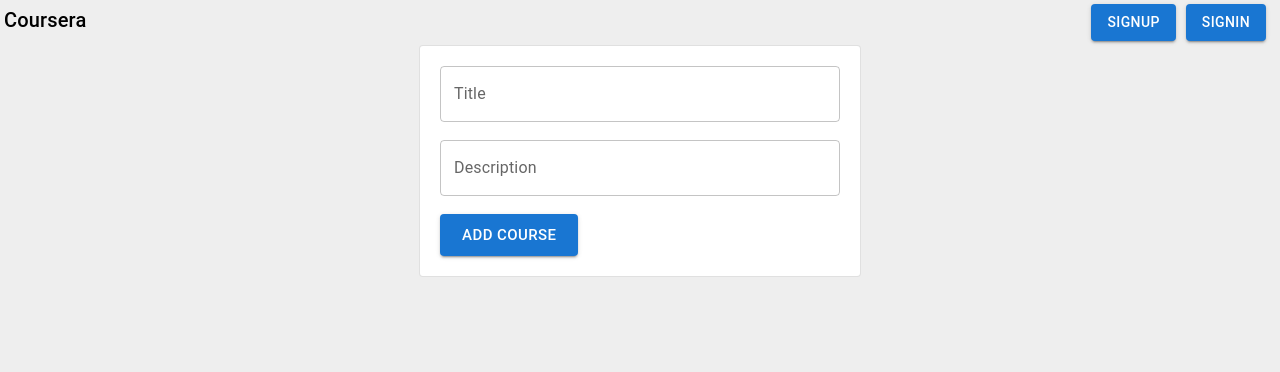
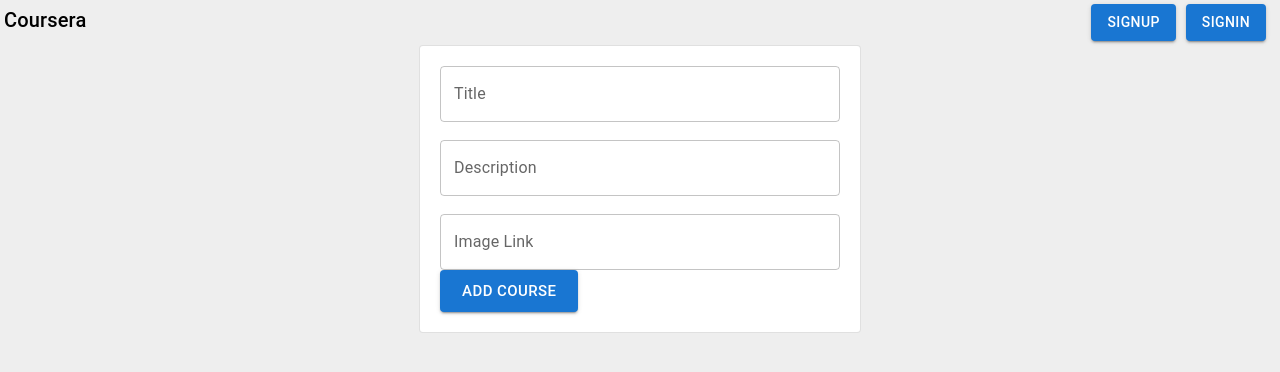
Before and after one commit to priyanshusinha11/course-app, a React (Vite) app in the folder frontend/: page /addcourse in a window 1280 px wide. Shown: the top 372 px of the page. Built offline with nearby package versions, Linux system fonts and the light colour scheme.

Commit message:
included the option to add image in the add course page

```diff
--- a/frontend/src/AddCourse.jsx
+++ b/frontend/src/AddCourse.jsx
@@ -6,6 +6,7 @@ import { useState } from "react";
 function AddCourse() {
     const [title, setTitle] = useState("");
     const [description, setDescription] = useState("");
+    const [image, setImage] = useState("");
     return <div style={{ display: "flex", justifyContent: "center" }}>
         <Card variant={'outlined'} style={{ width: 400, padding: 20 }}>
             <TextField
@@ -26,12 +27,21 @@ function AddCourse() {
                 variant='outlined'
             />
             <br /><br />
+            <TextField
+                onChange={(e) => {
+                    setImage(e.target.value);
+                }}
+                fullWidth={true}
+                label="Image Link"
+                variant='outlined'
+            />
+
             <Button
                 size={"large"}
                 variant='contained'
                 onClick={() => {
                     function callback2(data) {
-                        localStorage.setItem("token", data.token);
+                        alert("Course added!");
                     }
                     function callback1(res) {
                         res.json().then(callback2);
@@ -41,7 +51,7 @@ function AddCourse() {
                         body: JSON.stringify({
                             title: title,
                             description: description,
-                            imageLink: "",
+                            imageLink: image,
                             published: true
                         }),
                         headers: {
```
